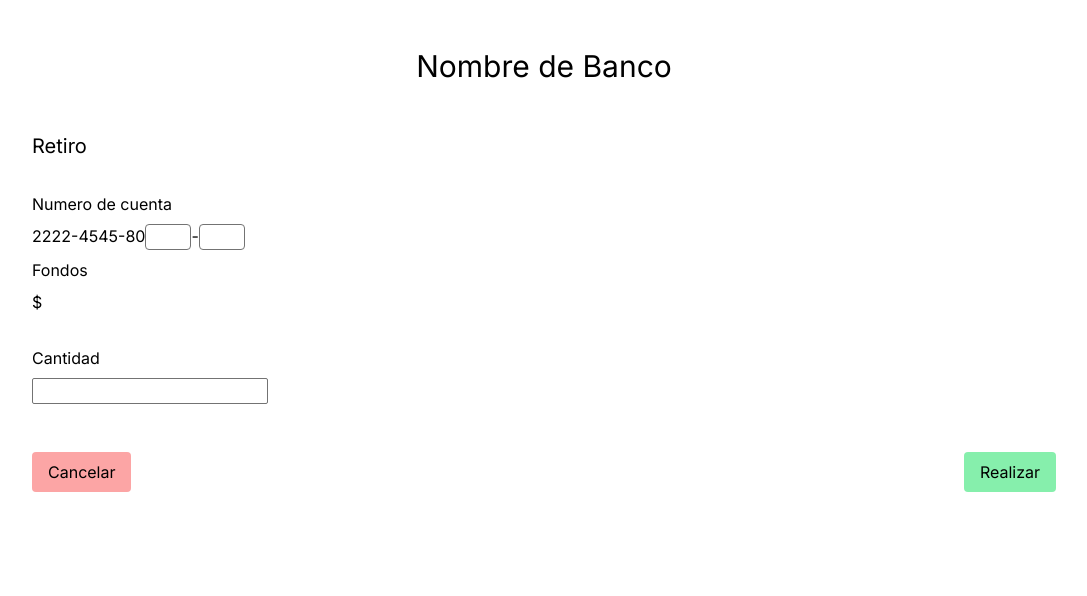
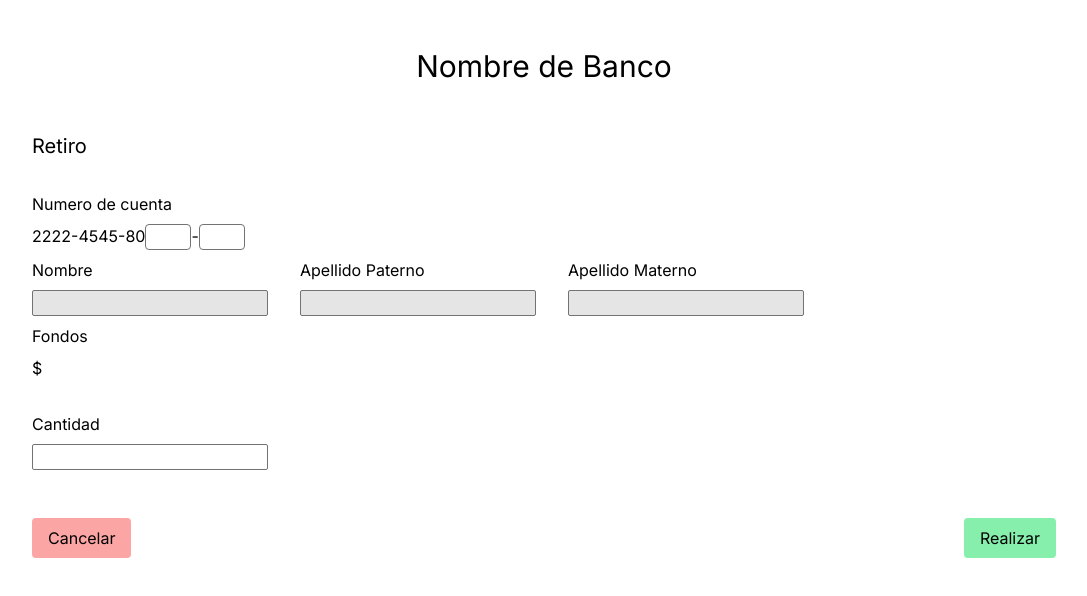
Before and after one commit to Wichosu/sistema_bancario, a Next.js app: page /operaciones/retiro in a window 1280 px wide. Shown: the top 596 px of the page, without its empty margins (96-1183 px from the left). Built offline with nearby package versions, Linux system fonts and the light colour scheme; no server answers.

Commit message:
Fetching entire account in inversiones page

```diff
--- a/app/operaciones/inversiones/page.tsx
+++ b/app/operaciones/inversiones/page.tsx
@@ -50,7 +50,7 @@ async function getBalance(account_number:string) {
   try {
     const client = await clientPromise
     const account = await client.db("Banco").collection("Cuenta").findOne({ numero_cuenta: account_number})
-    return account?.fondos.toString()
+    return account
   } catch(e) {
     console.log(e)
     return '0'
--- a/components/Input.tsx
+++ b/components/Input.tsx
@@ -6,7 +6,7 @@ interface Props {
   disabled?: boolean
 }
 
-export default function Input({ label, type = 'text', name, value, disabled} : Props) {
+export default function Input({ label, type = 'text', name, value = '', disabled} : Props) {
   return (
     <div className="flex flex-col gap-2">
       <label htmlFor={name} >{ label }</label>
@@ -19,7 +19,7 @@ export default function Input({ label, type = 'text', name, value, disabled} : P
             type={type}
             value={value}
             disabled
-            className="border border-neutral-500 w-fit rounded-sm"
+            className="border border-neutral-500 bg-neutral-200 text-neutral-700 w-fit rounded-sm"
             required
           />
         :
--- a/components/SearchAccount.tsx
+++ b/components/SearchAccount.tsx
@@ -1,5 +1,6 @@
 "use client"
 import { useRef, useState } from "react"
+import Input from "./Input"
 
 interface Props {
   getBalance: (account_number: string) => Promise<any>
@@ -8,9 +9,9 @@ interface Props {
 export default function SearchAccount({ getBalance } : Props) {
   const firstInput = useRef<HTMLInputElement>(null)
   const secondInput = useRef<HTMLInputElement>(null)
-  const [balance, setBalance] = useState<Promise<any>>()
+  const [account, setAccount] = useState<any>()
 
-  function handleInput() {
+  async function handleInput() {
     const first = firstInput.current?.value
     const second = secondInput.current?.value
 
@@ -19,10 +20,10 @@ export default function SearchAccount({ getBalance } : Props) {
     }
 
     if(first.length === 2 && second.length === 4) {
-      const account = `2222 4545 80${first} ${second}`
-      setBalance(getBalance(account))
+      const account_number = `2222 4545 80${first} ${second}`
+      setAccount(await getBalance(account_number))
     } else {
-      setBalance(() => undefined)
+      setAccount(() => undefined)
     }
   }
 
@@ -53,9 +54,14 @@ export default function SearchAccount({ getBalance } : Props) {
           ref={secondInput}
         />
       </div>
+      <div className="flex gap-8">
+        <Input label="Nombre" value={account?.nombre} disabled={true} />
+        <Input label="Apellido Paterno" value={account?.apellido_paterno} disabled={true} />
+        <Input label="Apellido Materno" value={account?.apellido_materno} disabled={true} />
+      </div>
       <div className="flex flex-col gap-2">
         <p>Fondos</p>
-        <p>${ balance }</p>
+        <p>${ account?.fondos }</p>
       </div>
     </div>
   )
```
